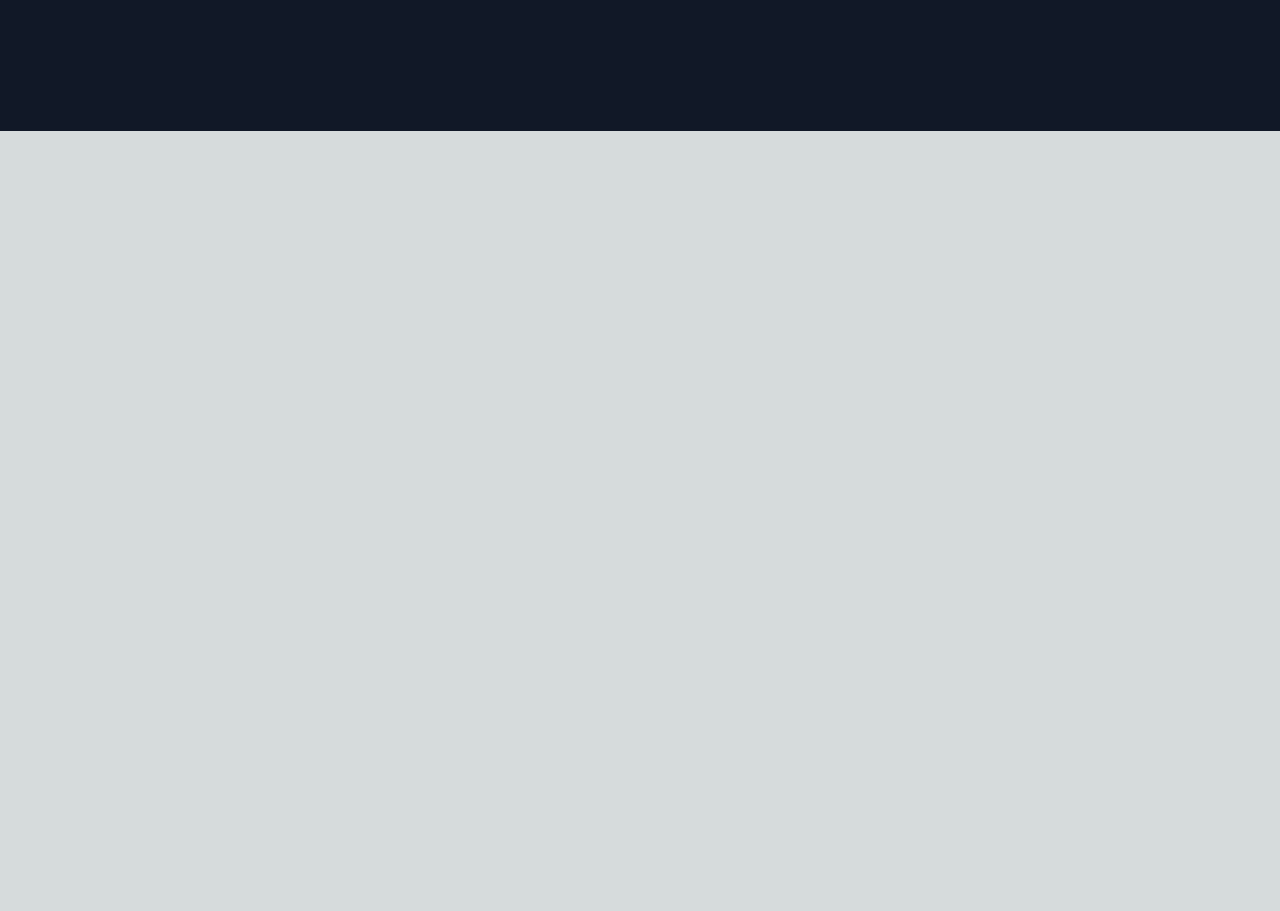
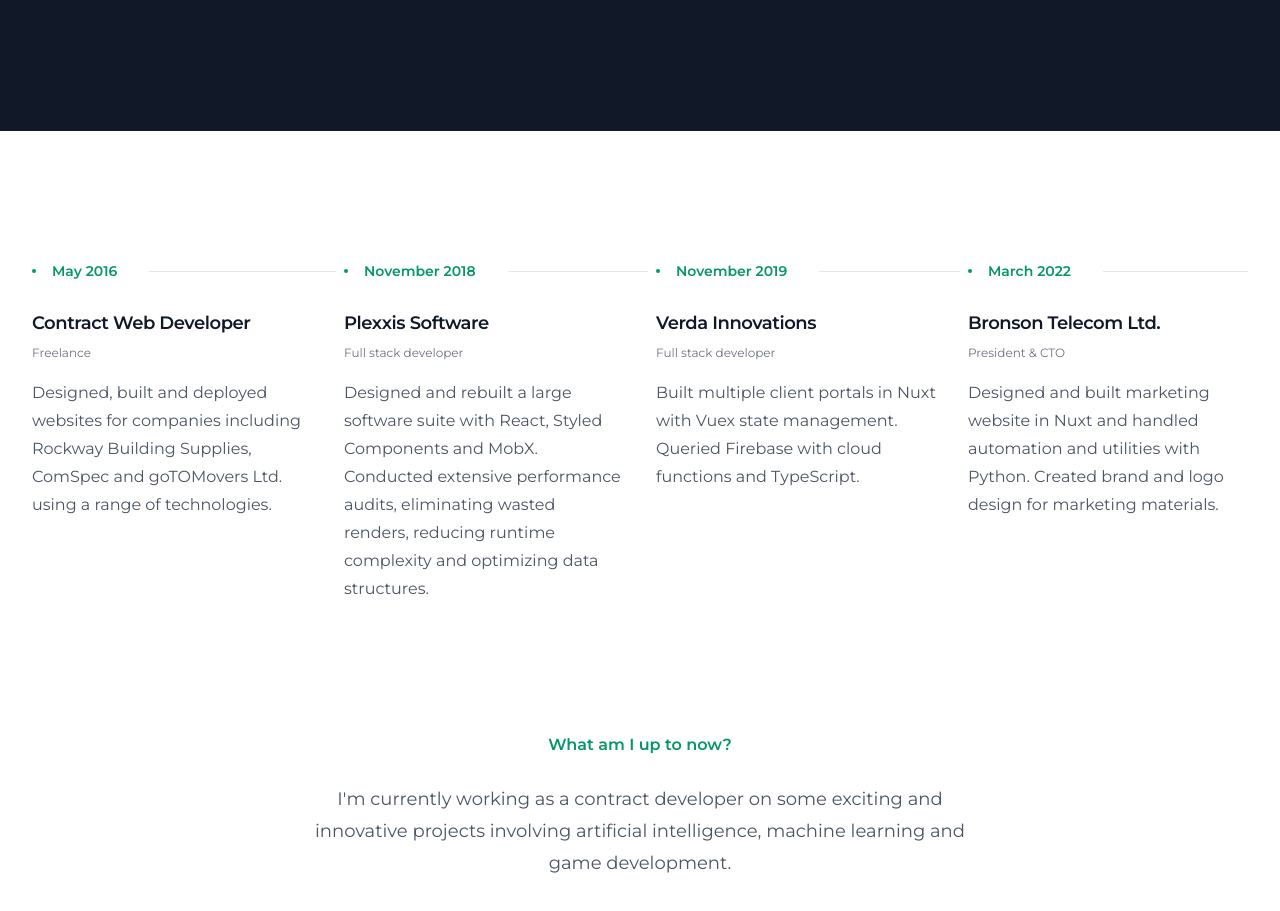
Before and after one commit to JordanNeeb/marketing-website, a Next.js app: page / in a window 1280 px wide. Shown: the part 1281-2192 px from the top of the page. Before the commit the page ends 1412 px from the top, so only its background shows below. Built offline with nearby package versions, Linux system fonts and the light colour scheme.

Commit message:
adds work history

```diff
--- /dev/null
+++ b/app/components/WorkHistory.js
@@ -0,0 +1,89 @@
+const history = [
+  {
+    name: "Contract Web Developer",
+    title: "Freelance",
+    description:
+      "Designed, built and deployed websites for companies including Rockway Building Supplies, ComSpec and goTOMovers Ltd. using a range of technologies.",
+    date: "May 2016",
+    dateTime: "2016-05",
+  },
+  {
+    name: "Plexxis Software",
+    title: "Full stack developer",
+    description:
+      "Designed and rebuilt a large software suite with React, Styled Components and MobX. Conducted extensive performance audits, eliminating wasted renders, reducing runtime complexity and optimizing data structures.",
+    date: "November 2018",
+    dateTime: "2018-11",
+  },
+  {
+    name: "Verda Innovations",
+    title: "Full stack developer",
+    description:
+      "Built multiple client portals in Nuxt with Vuex state management. Queried Firebase with cloud functions and TypeScript.",
+    date: "November 2019",
+    dateTime: "2019-10",
+  },
+  {
+    name: "Bronson Telecom Ltd.",
+    title: "President & CTO",
+    description:
+      "Designed and built marketing website in Nuxt and handled automation and utilities with Python. Created brand and logo design for marketing materials.",
+    date: "March 2022",
+    dateTime: "2022-03",
+  },
+];
+
+const WorkHistory = () => {
+  return (
+    <div className="bg-white py-24 sm:py-32">
+      <div className="mx-auto max-w-7xl px-6 lg:px-8">
+        <div className="mx-auto grid max-w-2xl grid-cols-1 gap-8 overflow-hidden lg:mx-0 lg:max-w-none lg:grid-cols-4">
+          {history.map((item) => (
+            <div key={item.name}>
+              <time
+                dateTime={item.dateTime}
+                className="flex items-center text-sm font-semibold leading-6 text-emerald-600"
+              >
+                <svg
+                  viewBox="0 0 4 4"
+                  className="mr-4 h-1 w-1 flex-none"
+                  aria-hidden="true"
+                >
+                  <circle cx={2} cy={2} r={2} fill="currentColor" />
+                </svg>
+                {item.date}
+                <div
+                  className="absolute -ml-2 h-px w-screen -translate-x-full bg-gray-900/10 sm:-ml-4 lg:static lg:-mr-6 lg:ml-8 lg:w-auto lg:flex-auto lg:translate-x-0"
+                  aria-hidden="true"
+                />
+              </time>
+              <p className="mt-6 text-lg font-semibold leading-8 tracking-tight text-gray-900">
+                {item.name}
+              </p>
+              <p className="mt-1 flex text-xs leading-5 text-gray-500">
+                {item.title}
+              </p>
+              <p className="mt-4 text-base leading-7 text-gray-600">
+                {item.description}
+              </p>
+            </div>
+          ))}
+        </div>
+      </div>
+      <div className="px-6 pt-24 sm:pt-32 lg:px-8">
+        <div className="mx-auto max-w-2xl text-center">
+          <p className="text-base font-semibold leading-7 text-emerald-600">
+            What am I up to now?
+          </p>
+          <p className="mt-6 text-lg leading-8 text-gray-600">
+            I'm currently working as a contract developer on some exciting and
+            innovative projects involving artificial intelligence, machine
+            learning and game development.
+          </p>
+        </div>
+      </div>
+    </div>
+  );
+};
+
+export default WorkHistory;
--- a/app/page.js
+++ b/app/page.js
@@ -3,6 +3,7 @@
 import Hero from "./components/Hero";
 import LogoCloud from "./components/LogoCloud";
 import Stats from "./components/Stats";
+import WorkHistory from "./components/WorkHistory";
 
 const montserrat = Montserrat({
   weight: ["400", "600"],
@@ -18,6 +19,7 @@
       </div>
       <LogoCloud />
       <Stats />
+      <WorkHistory />
     </div>
   );
 };
```
